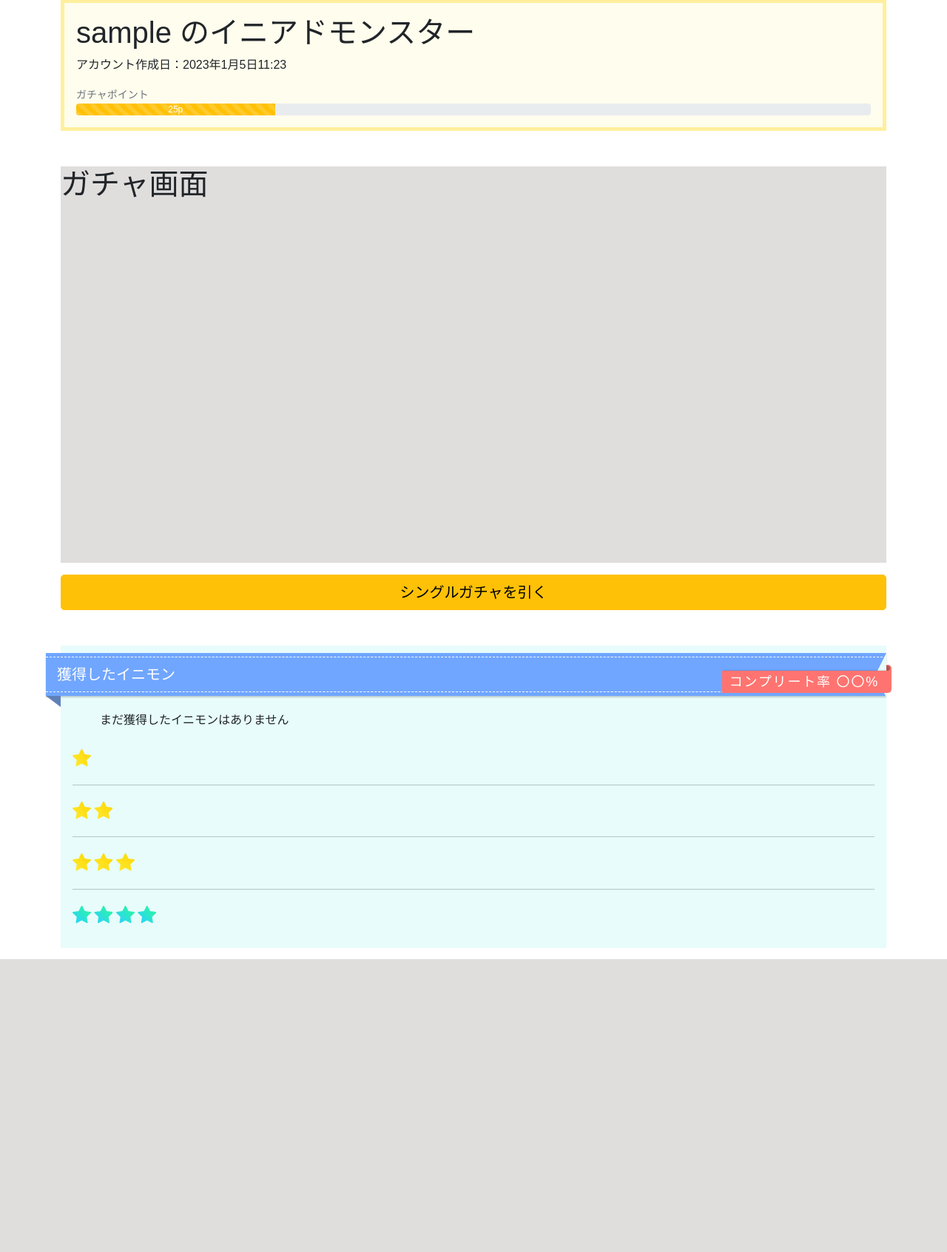
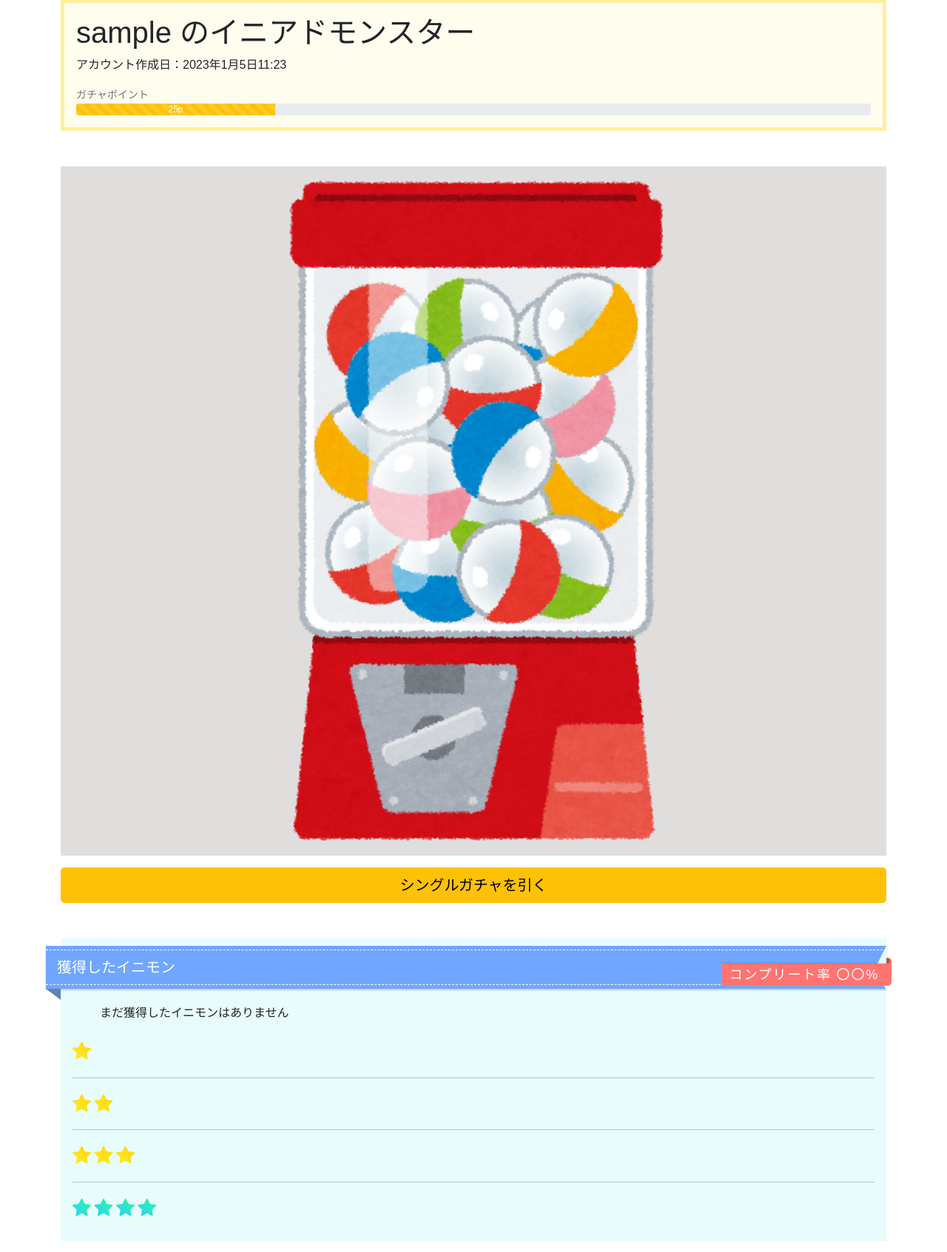
Before and after one commit to Chicken-iniad/Gacha, a Django app: page /user/ in a window 1280 px wide. Shown: the part 119-1812 px from the top of the page at 74% size. Before the commit the page ends 1416 px from the top, so only its background shows below. Run offline with Django 4.2, Linux system fonts and the light colour scheme; the visitor is signed in with stand-in values (Sample User, id 1); data that the repository does not hold is empty.

Commit message:
ユーザー画面改善

```diff
--- a/gacha/templates/gacha/user.html
+++ b/gacha/templates/gacha/user.html
@@ -61,6 +61,11 @@
 
     .gacha {
       background-color: rgb(224, 222, 221);
+      display: flex;
+      justify-content: center;
+    }
+    .gacha img {
+      width: 60%;
     }
 
     .get {
@@ -166,7 +171,7 @@
       justify-content: space-between;
     }
     li {
-      width: 33%;
+      width: 40%;
       list-style: none;
       margin: 5px;
     }
@@ -188,11 +193,7 @@
       </div>
     </div>
     <div class="gacha mt-5">
-      <h1>ガチャ画面</h1>
-      <br><br><br><br><br>
-      <br><br><br><br><br>
-      <br><br><br><br><br>
-      <br><br><br><br><br>
+      <img src="{% static 'gacha/img/gachagacha.png' %}" alt="">
     </div>
     <div class="d-grid gap-2 mt-3">
         <button onclick="location.href='{% url 'select_image' %}'" class="btn btn-warning btn-lg" name="start_gacha">シングルガチャを引く</button>
```
Also changed, not shown: gacha/static/gacha/img/gachagacha.png (added).
